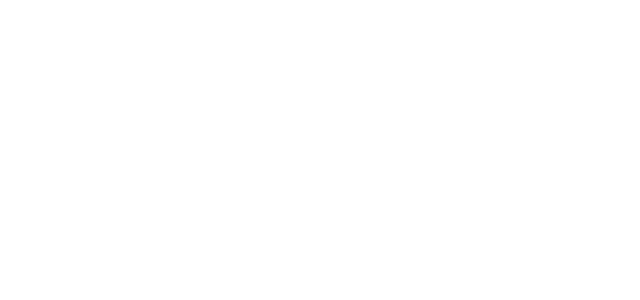
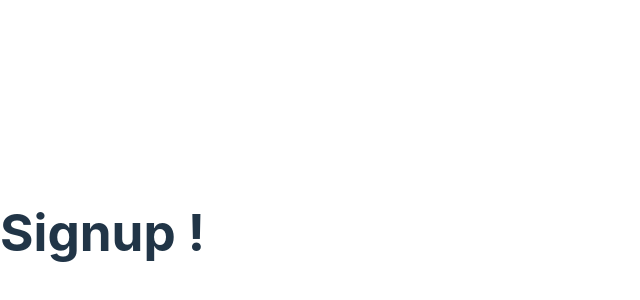
Before and after one commit to 89hars/projectm3-frontend, a React (Vite) app: page /signup in a window 1280 px wide. Before the commit this address had no page. Shown: the part 168-468 px from the top of the page, without its empty margins (0-640 px from the left). Built offline with nearby package versions, Linux system fonts and the light colour scheme.

Commit message:
login & signup page created, app.jsx updated w/login&signup route

```diff
--- a/src/App.jsx
+++ b/src/App.jsx
@@ -1,12 +1,14 @@
-import { useEffect } from 'react'
-import { Route, Routes } from 'react-router-dom'
-import HomePage from './pages/HomePage'
-import DetailsPage from './pages/DetailsPage'
-import UpdatePage from './pages/UpdatePage'
-import CreatePage from './pages/CreatePage'
+import { useEffect } from "react";
+import { Route, Routes } from "react-router-dom";
+import HomePage from "./pages/HomePage";
+import DetailsPage from "./pages/DetailsPage";
+import UpdatePage from "./pages/UpdatePage";
+import CreatePage from "./pages/CreatePage";
+import SignupPage from "./pages/SignupPage";
+import LoginPage from "./pages/LoginPage";
 
- function App() {
- /*    const APITestConnection = async () => {
+function App() {
+  /*    const APITestConnection = async () => {
     const response = await fetch('http://localhost:5005/api')
     const parsed = await response.json()
     console.log(parsed)
@@ -14,19 +16,19 @@ import CreatePage from './pages/CreatePage'
 */
   useEffect(() => {
     // APITestConnection()
-  }, [])
+  }, []);
 
-
-   // Routes To CRUD, delete  will be handle inside Details
+  // Routes To CRUD, delete  will be handle inside Details
   return (
     <Routes>
-      <Route path='/' element={<HomePage />} />
-      <Route path='/details' element={<DetailsPage />} />
-      <Route path='/update' element={<UpdatePage />} />
-      <Route path='/create' element={<CreatePage />} />
-
+      <Route path="/" element={<HomePage />} />
+      <Route path="/details" element={<DetailsPage />} />
+      <Route path="/update" element={<UpdatePage />} />
+      <Route path="/create" element={<CreatePage />} />
+      <Route path="/signup" element={<SignupPage />} />
+      <Route path="/login" element={<LoginPage />} />
     </Routes>
-  )
+  );
 }
 
-export default App
+export default App;
--- /dev/null
+++ b/src/pages/LoginPage.jsx
@@ -0,0 +1,6 @@
+const LoginPage = ()=>{
+    return (
+        <h1>Login !</h1>
+    )
+}
+export default LoginPage
--- /dev/null
+++ b/src/pages/SignupPage.jsx
@@ -0,0 +1,6 @@
+const SignupPage = ()=>{
+    return (
+        <h1>Signup !</h1>
+    )
+}
+export default SignupPage
```
